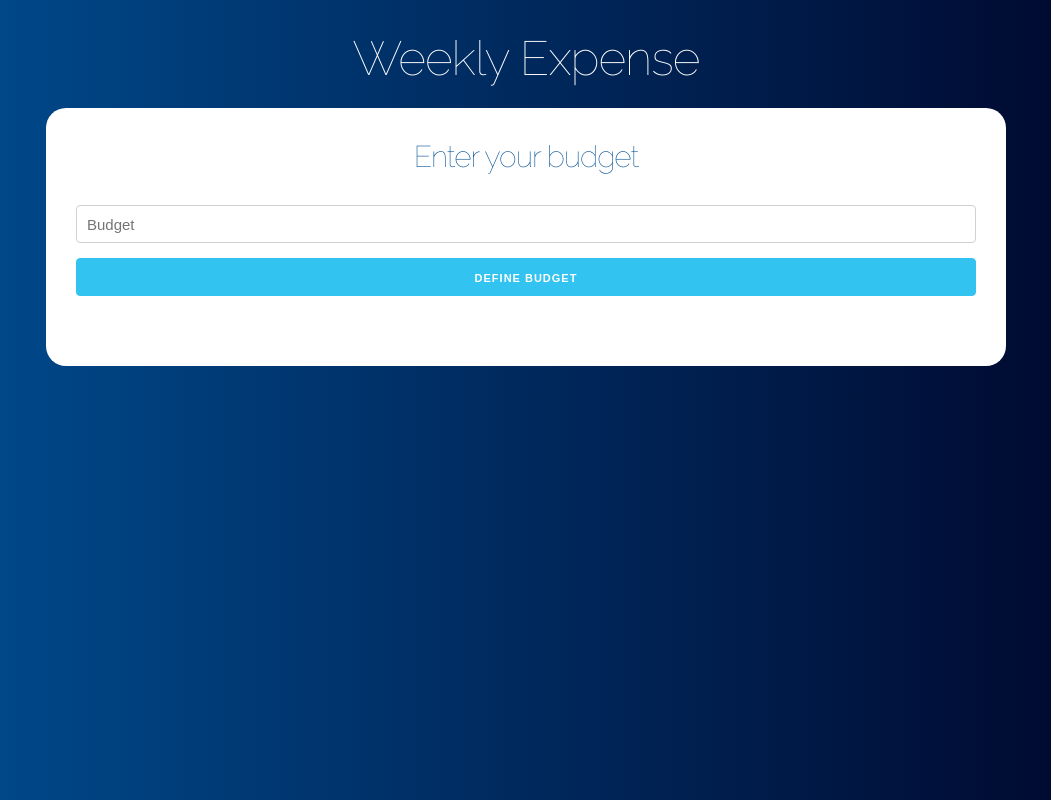
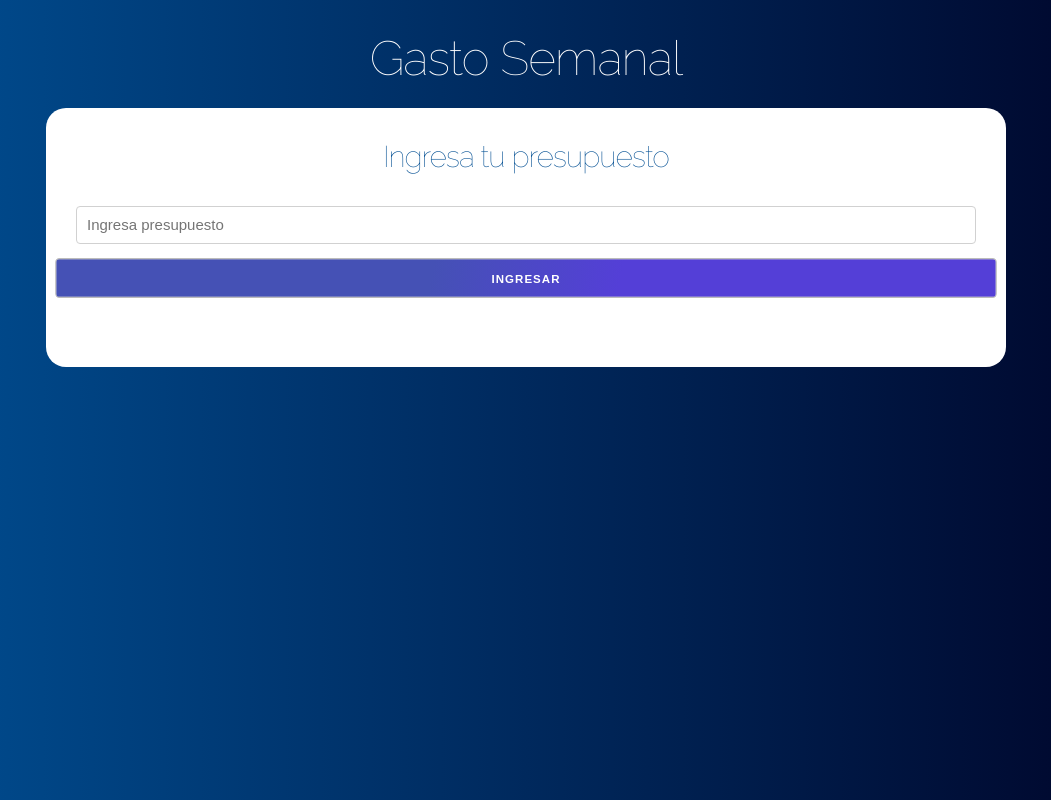
Before and after one commit to arieladasme/reactjs-budget, a React (Create React App) app: page / in a window 1280 px wide. Shown: the whole page, without its empty margins (114-1165 px from the left). Built offline with nearby package versions, Linux system fonts and the light colour scheme.

Commit message:
Animate.css pending react-i18next

```diff
--- a/package.json
+++ b/package.json
@@ -6,6 +6,7 @@
     "@testing-library/jest-dom": "^4.2.4",
     "@testing-library/react": "^9.5.0",
     "@testing-library/user-event": "^7.2.1",
+    "animate.css": "^4.1.0",
     "react": "^16.13.1",
     "react-dom": "^16.13.1",
     "react-scripts": "3.4.1",
--- a/src/App.js
+++ b/src/App.js
@@ -1,4 +1,6 @@
 import React, { useState, useEffect } from 'react'
+import 'animate.css'
+//import './node_modules/animate.css/animate.min.css'
 import Question from './components/Question'
 import Form from './components/Form'
 import List from './components/List'
@@ -30,8 +32,11 @@ function App() {
   return (
     <div className="container">
       <header>
-        <h1>Weekly Expense</h1>
-        <div className="contenido-principal contenido">
+        <h1 className="animate__animated animate__zoomInDown">
+          {/* Weekly Expense */}
+          Gasto Semanal
+        </h1>
+        <div className="contenido-principal contenido animate__animated animate__zoomIn">
           {showQuestion ? (
             <Question
               saveBudget={saveBudget}
@@ -39,7 +44,7 @@ function App() {
               updateQuestion={updateQuestion}
             />
           ) : (
-            <div className="row">
+            <div className="row animate__animated animate__zoomIn">
               <div className="one-half column">
                 <Form
                   saveExpense={saveExpense}
--- a/src/components/BudgetControl.js
+++ b/src/components/BudgetControl.js
@@ -5,9 +5,9 @@ import { reviewBudget } from '../helpers'
 const BudgetControl = ({ budget, remaining }) => {
   return (
     <Fragment>
-      <div className="alert alert-primary">Budget: ${budget}</div>
+      <div className="alert alert-primary">Presupuesto: ${budget}</div>
       <div className={reviewBudget(budget, remaining)}>
-        Remaining: ${remaining}
+        Restante: ${remaining}
       </div>
     </Fragment>
   )
--- a/src/components/Expense.js
+++ b/src/components/Expense.js
@@ -3,7 +3,7 @@ import PropTypes from 'prop-types'
 
 const Expense = ({ expense }) => (
   <li className="gastos">
-    <p>
+    <p className="animate__animated animate__fadeIn">
       {expense.name}
       <span className="gasto">${expense.quantity}</span>
     </p>
--- a/src/components/Form.js
+++ b/src/components/Form.js
@@ -30,23 +30,24 @@ const Form = ({ saveExpense, saveCreateExpense }) => {
 
   return (
     <form onSubmit={addExpense}>
-      <h2>Add your expenses</h2>
+      {/* <h2>Add your expenses</h2> */}
+      <h2>Ingresa tus gastos</h2>
       {error ? (
         <Error message="The fields are mandatory or incorrect quote" />
       ) : null}
       <div className="campo">
-        <label>Name Expense</label>
+        <label>Descripción</label>
         <input
           type="text"
           className="u-full-width"
-          placeholder="example: Cinema"
+          placeholder="ejemplo: Cerveza"
           value={name}
           onChange={e => saveName(e.target.value)}
         />
       </div>
 
       <div className="campo">
-        <label>Amount Expense</label>
+        <label>Valor gastado</label>
         <input
           type="number"
           className="u-full-width"
@@ -59,7 +60,7 @@ const Form = ({ saveExpense, saveCreateExpense }) => {
       <input
         type="submit"
         className="button-primary u-full-width"
-        value="Add expense"
+        value="Ingresar gasto"
       />
     </form>
   )
--- a/src/components/List.js
+++ b/src/components/List.js
@@ -4,7 +4,7 @@ import PropTypes from 'prop-types'
 
 const List = ({ expenses }) => (
   <div className="gastos-realizados">
-    <h2>List</h2>
+    <h2>Listado</h2>
     {expenses.map(expense => (
       <Expense key={expense.id} expense={expense} />
     ))}
--- a/src/components/Question.js
+++ b/src/components/Question.js
@@ -29,19 +29,21 @@ const Question = ({ saveBudget, saveRemaining, updateQuestion }) => {
 
   return (
     <Fragment>
-      <h2>Enter your budget</h2>
-      {error ? <Error message="Te budget is wrong" /> : null}
+      <h2>{/* Enter your budget */}Ingresa tu presupuesto</h2>
+      {error ? <Error message="Presupuesto mal ingresado" /> : null}
       <form onSubmit={addBudget}>
         <input
           type="number"
           className="u-full-width"
-          placeholder="Budget"
+          /* placeholder="Budget" */
+          placeholder="Ingresa presupuesto"
           onChange={defineBudget}
         />
         <input
           type="submit"
-          className="u-full-width button-primary"
-          value="Define budget"
+          className="u-full-width btn from-top "
+          /* value="Define budget" */
+          value="Ingresar"
         />
       </form>
     </Fragment>
--- a/src/helpers.js
+++ b/src/helpers.js
@@ -2,9 +2,9 @@ export const reviewBudget = (budget, remaining) => {
   let bgcolor
 
   if (budget / 4 > remaining) {
-    bgcolor = 'alert alert-danger'
+    bgcolor = 'alert alert-danger animate__animated animate__flash'
   } else if (budget / 2 > remaining) {
-    bgcolor = 'alert alert-warning'
+    bgcolor = 'alert alert-warning animate__animated animate__flash'
   } else {
     bgcolor = 'alert alert-success'
   }
--- a/src/index.css
+++ b/src/index.css
@@ -31,14 +31,14 @@ header {
   margin-bottom: 30px;
 }
 h1 {
-  font-family: "Raleway", sans-serif;
+  font-family: 'Raleway', sans-serif;
   font-weight: 100;
   color: white;
   text-align: center;
   font-size: 4.8rem !important;
 }
 h2 {
-  font-family: "Raleway", sans-serif;
+  font-family: 'Raleway', sans-serif;
   font-weight: 100;
   color: #004e92;
   margin-bottom: 30px;
@@ -101,3 +101,34 @@ h2 {
   padding: 1rem;
   color: white;
 }
+
+input[type='submit'] {
+  background: linear-gradient(102deg, #4551b5 40%, #543fd7 60%);
+  color: white;
+  display: inline-block;
+  text-decoration: none;
+  box-shadow: 0 0 0 0 rgba(0, 0, 0, 0.5);
+  animation: pulse 1.5s infinite;
+}
+
+@keyframes pulse {
+  0% {
+    transform: scale(0.99);
+    box-shadow: 0 0 0 0 rgba(256, 256, 256, 0.1);
+  }
+  70% {
+    transform: scale(1);
+    box-shadow: 0 0 0 0 25px rgba(256, 256, 256, 0);
+  }
+  100% {
+    transform: scale(0.99);
+    box-shadow: 0 0 0 0 rgba(256, 256, 256, 0);
+  }
+}
+
+/* .animated {
+  animation-duration: 3s;
+  animation-delay: 2s;
+  animation-iteration-count: infinite;
+}
+ */
```
Also changed, not shown: 1 other file (tests, documents, lock files or other folders).
